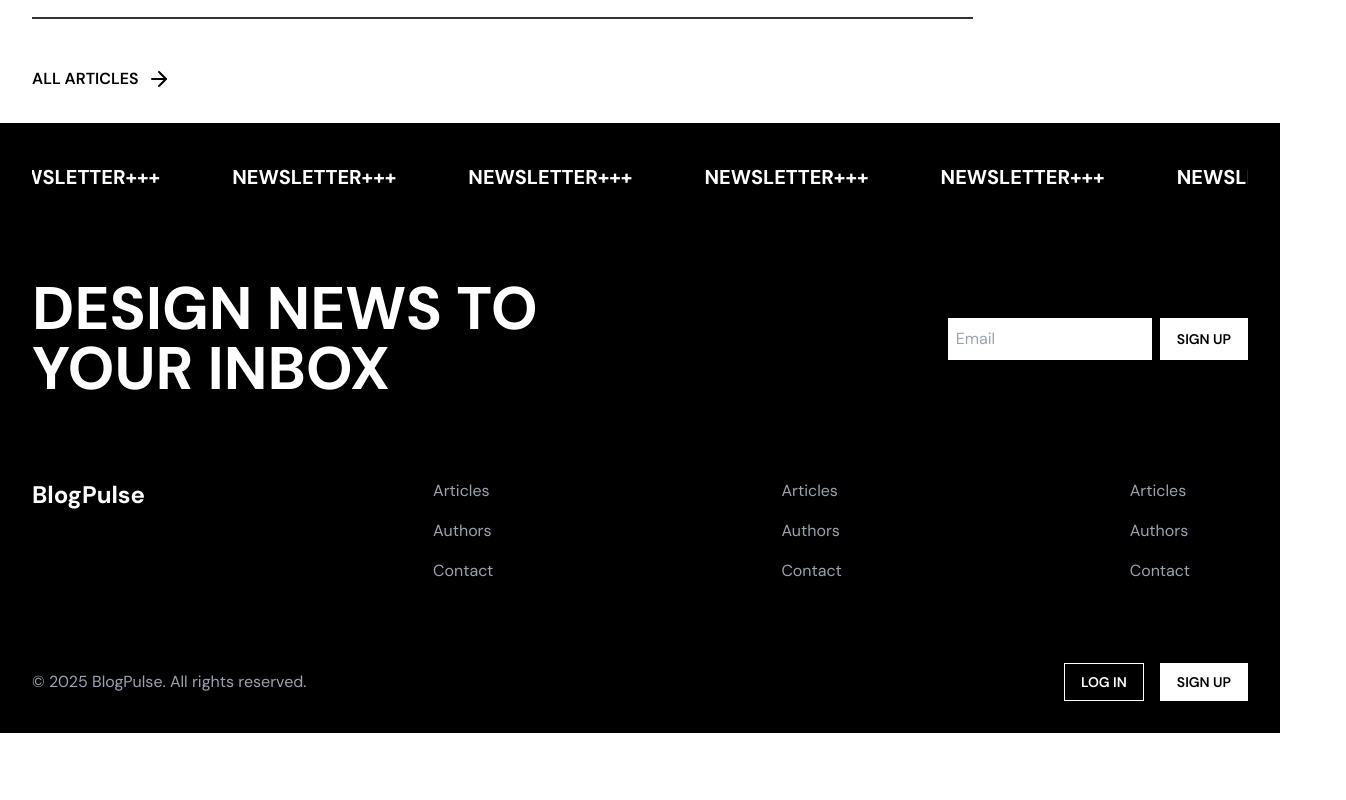
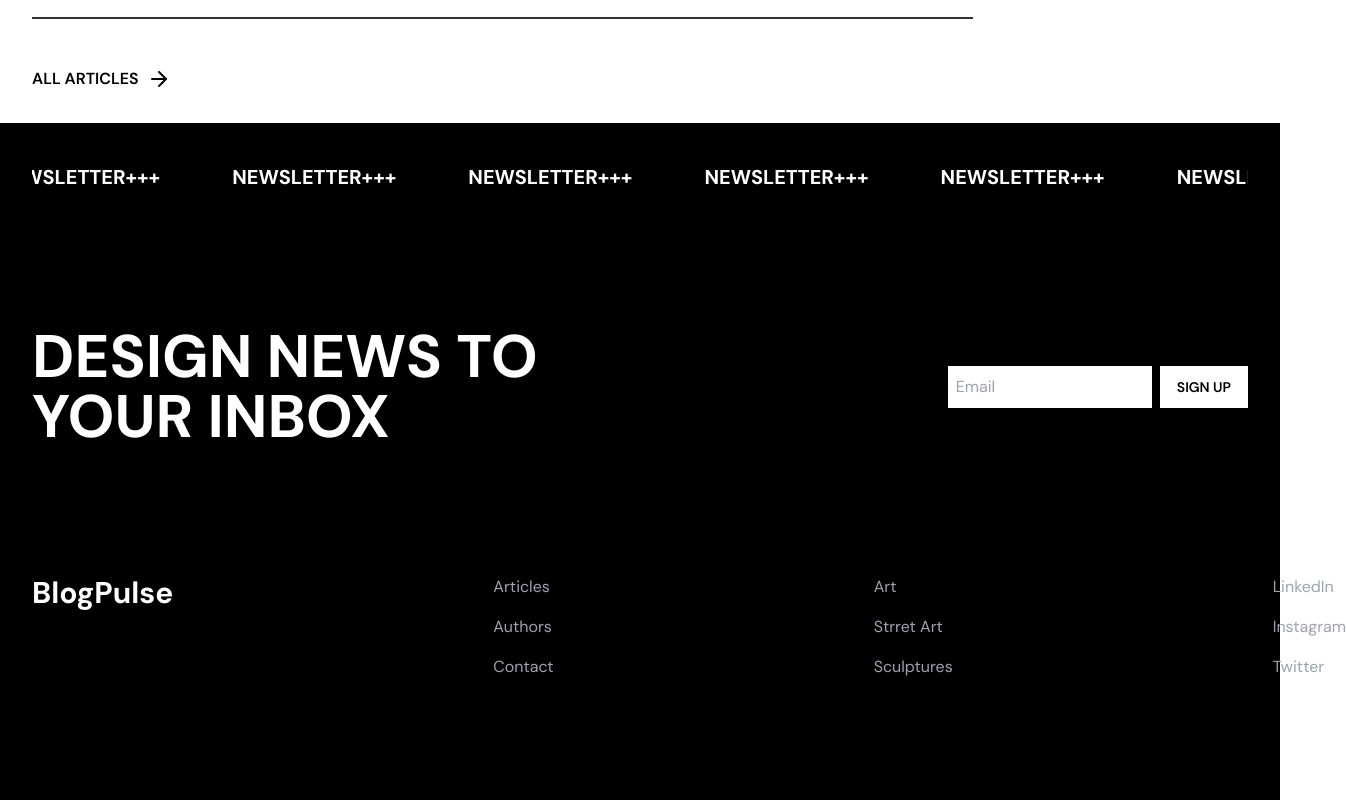
Before and after one commit to Waqar-Murtaza-ignicube/blogpulse, a React (Vite) app: page / in a window 1280 px wide. Shown: the part 3920-4720 px from the top of the page, 1346 px wide, since content can reach past the window. Before the commit the page ends 4653 px from the top, so only its background shows below. Built offline with nearby package versions, Linux system fonts and the light colour scheme.

Commit message:
updated code

```diff
--- a/src/components/layout/Footer.tsx
+++ b/src/components/layout/Footer.tsx
@@ -39,7 +39,7 @@ const Footer = () => {
 
       <FooterLinksWrapper>
         <Link
-          className="font-bold text-2xl"
+          className="font-bold text-3xl"
           to="/"
         >
           BlogPulse
@@ -58,24 +58,24 @@ const Footer = () => {
         </FooterLinksListWrapper>
         <FooterLinksListWrapper>
           <li>
-            <Link to="/articles">Articles</Link>
+            <Link to="/articles">Art</Link>
           </li>
           <li>
-            <Link to="/authors">Authors</Link>
+            <Link to="/authors">Strret Art</Link>
           </li>
           <li>
-            <Link to="/contact">Contact</Link>
+            <Link to="/contact">Sculptures</Link>
           </li>
         </FooterLinksListWrapper>
         <FooterLinksListWrapper>
           <li>
-            <Link to="/articles">Articles</Link>
+            <Link to="/articles">LinkedIn</Link>
           </li>
           <li>
-            <Link to="/authors">Authors</Link>
+            <Link to="/authors">Instagram</Link>
           </li>
           <li>
-            <Link to="/contact">Contact</Link>
+            <Link to="/contact">Twitter</Link>
           </li>
         </FooterLinksListWrapper>
       </FooterLinksWrapper>
--- a/src/components/layout/styles.ts
+++ b/src/components/layout/styles.ts
@@ -13,7 +13,7 @@ export const NavLinks = styled.nav.attrs({
 })``;
 
 export const FooterWrapper = styled.footer.attrs({
-    className: "footer p-8 bg-black text-white flex flex-col gap-20",
+    className: "footer p-8 bg-black text-white flex flex-col gap-32",
 })``;
 
 export const FormWrapper = styled.div.attrs({
@@ -25,7 +25,7 @@ export const FormHeading = styled.h2.attrs({
 })``;
 
 export const FooterLinksWrapper = styled.div.attrs({
-    className: "flex justify-start space-x-72",
+    className: "flex justify-start space-x-80",
 })``;
 
 export const FooterLinksListWrapper = styled.ul.attrs({
--- a/src/pages/Home/components/Sidebar/Newsletter.tsx
+++ b/src/pages/Home/components/Sidebar/Newsletter.tsx
@@ -23,7 +23,10 @@ const Newsletter: FC = () => {
           placeholder='Email'
           className='p-2 bg-white w-full'
         />
-        <LinkButton to='/' variant='dark' className='py-2.5 w-fit'>
+        <LinkButton
+          to='/'
+          variant='dark'
+          className='py-2.5 w-fit hover:bg-gray-100'>
           Sign up
         </LinkButton>
       </div>
```
